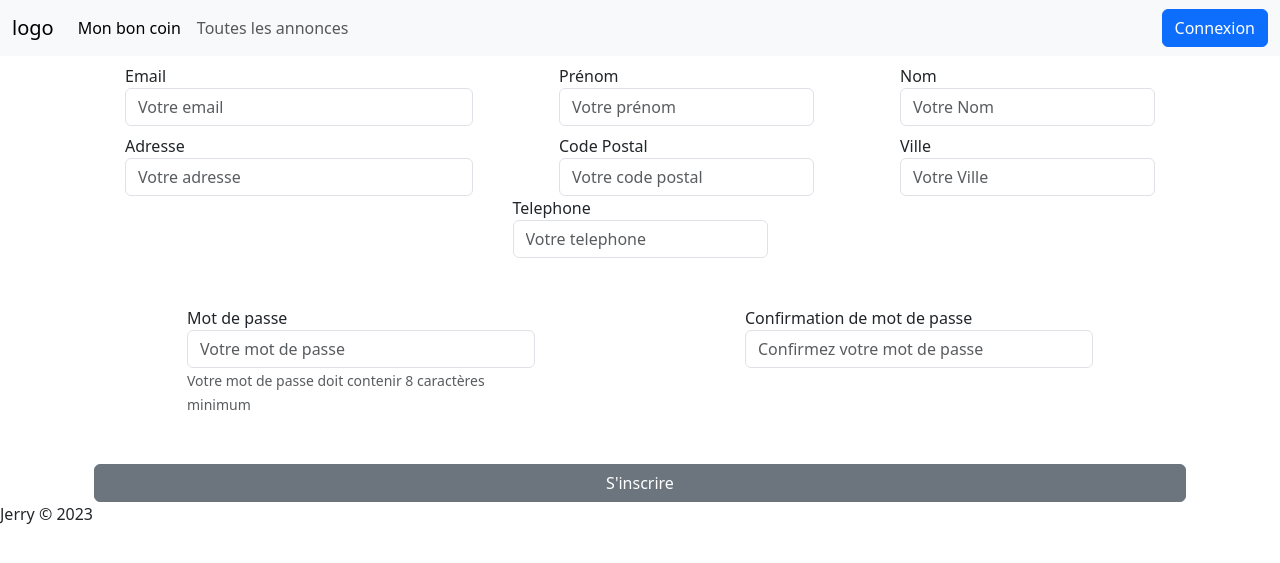
After one commit to jerryStClou/monboncoin, a PHP site: template Views/users/inscription.php in a window 1280 px wide. The commit adds this page. Shown: the top 563 px of the page. Run offline with PHP 8.4, Linux system fonts and the light colour scheme; the template is opened without the code that fills it, so the values that code supplies are empty; some libraries are stand-ins or nearby versions.

Commit message:
suite du projet

```diff
--- a/Views/annonces/annonces.php
+++ b/Views/annonces/annonces.php
@@ -1,6 +1,7 @@
 <?php
 //  echo $annonces;
 ?>
+
 
 <h1 class="text-center"><?= $title ?></h1>
 
--- a/Views/header.php
+++ b/Views/header.php
@@ -1,15 +1,15 @@
 <!doctype html>
 <html lang="fr">
+
 <head>
     <meta charset="utf-8">
     <meta name="viewport" content="width=device-width, initial-scale=1">
     <title>Bootstrap demo</title>
     <link href="https://cdn.jsdelivr.net/npm/bootstrap@5.3.0/dist/css/bootstrap.min.css" rel="stylesheet" integrity="sha384-9ndCyUaIbzAi2FUVXJi0CjmCapSmO7SnpJef0486qhLnuZ2cdeRhO02iuK6FUUVM" crossorigin="anonymous">
 </head>
+
 <body>
-
-  <!-- Bar de Navigation Bootstrap -->
-
+    <!-- Bar de navigation bootstrap -->
     <nav class="navbar navbar-expand-lg bg-body-tertiary">
         <div class="container-fluid">
             <a class="navbar-brand" href="<?= SITEBASE ?>">logo</a>
@@ -22,17 +22,28 @@
                         <a class="nav-link active" aria-current="page" href="<?= SITEBASE ?>">Mon bon coin</a>
                     </li>
                     <li class="nav-item">
-          <a class="nav-link" href="annonces">Tous les annonces</a>
+                        <a class="nav-link" href="annonces">Toutes les annonces</a>
                     </li>
                 </ul>
                 <ul class="navbar-nav ml-auto">
+                    <?php if(isset($_SESSION['user'])) : ?>
+                        <li class="nav-item">
+                            <a class="nav-link" href="annonceAjout">Nouvelle annonces</a>
+                        </li>
+                        <li class="nav-item">
+                            <a class="nav-link" href="profil">Profil</a>
+                        </li>
+                        <li class="nav-item">
+                            <a class="btn btn-primary" href="deconnexion" >Deconnexion</a>
+                        </li>
+                    <?php else : ?>
                         <li>
                             <a href="connexion" class="btn btn-primary">Connexion</a>
                         </li>
+                    <?php endif ?>
+
                 </ul>
-
             </div>
         </div>
     </nav>
-
     <main>
--- /dev/null
+++ b/Views/users/inscription.php
@@ -0,0 +1,59 @@
+<?= $title ?>
+
+
+
+<div class="container">
+<?php if($errMsg !=""): ?>
+        <div class="alert alert-danger">
+            <p><?php echo $errMsg; ?></p>
+        </div>
+    <?php endif; ?>
+<form method="POST">
+        <div class="row justify-content-around my-2">
+            <div class="col-12 col-md-4">
+                <label for="login">Email</label>
+                <input type="text" name="login" id="email" placeholder="Votre email" class="form-control">
+            </div>
+            <div class="col-12 col-md-3">
+                <label for="firstname">Prénom</label>
+                <input type="text" name="firstname" id="firstname" placeholder="Votre prénom" class="form-control">
+            </div>
+            <div class="col-12 col-md-3">
+                <label for="lastname">Nom</label>
+                <input type="text" name="lastname" id="lastname" placeholder="Votre Nom" class="form-control">
+            </div>
+        </div>
+        <div class="row justify-content-around my-2">
+            <div class="col-12 col-md-4">
+                <label for="address">Adresse</label>
+                <input type="text" name="adress" id="adress" placeholder="Votre adresse" class="form-control">
+            </div>
+            <div class="col-12 col-md-3">
+                <label for="cp">Code Postal</label>
+                <input type="text" name="cp" id="cp" placeholder="Votre code postal" class="form-control">
+            </div>
+            <div class="col-12 col-md-3">
+                <label for="city">Ville</label>
+                <input type="text" name="city" id="city" placeholder="Votre Ville" class="form-control">
+            </div>
+
+            <div class="col-12 col-md-3">
+                <label for="phone">Telephone</label>
+                <input type="text" name="phone" id="phone" placeholder="Votre telephone" class="form-control">
+            </div>
+        </div>
+        <div class="row justify-content-around my-5">
+            <div class="col-12 col-md-4">
+                <label for="password">Mot de passe</label>
+                <input type="password" name="password" id="password" placeholder="Votre mot de passe" class="form-control">
+                <small id="passwordHelp" class="form-text text-muted">Votre mot de passe doit contenir 8 caractères minimum</small>
+            </div>
+            <div class="col-12 col-md-4">
+                <label for="confirm">Confirmation de mot de passe</label>
+                <input type="password" name="confirm" id="confirm" placeholder="Confirmez votre mot de passe" class="form-control">
+            </div>
+        </div>
+        <button class="btn btn-secondary w-100">S'inscrire</button>
+    </form>
+</div>
+</div>
--- a/public/index.php
+++ b/public/index.php
@@ -2,6 +2,8 @@
 use App\Router;
 // ce fichier et le point d'entrée de notre site
 
+// on ouvre une session
+session_start();
 // C'est ici qu'il daut faire appelle a l'autoloader
 // Création d'une constante pour l'url de base du site
 $config = file_get_contents('../App/config.json');
```
Also changed, not shown: App/Router.php (+6 -2 lines), Controllers/MainController.php (+12 -1 lines), Controllers/UsersController.php (+115 -2 lines), Views/users/connexion.php (+23 -0 lines), _index.php (+14 -3 lines). Lines whose indentation alone changed are shown as unchanged.
